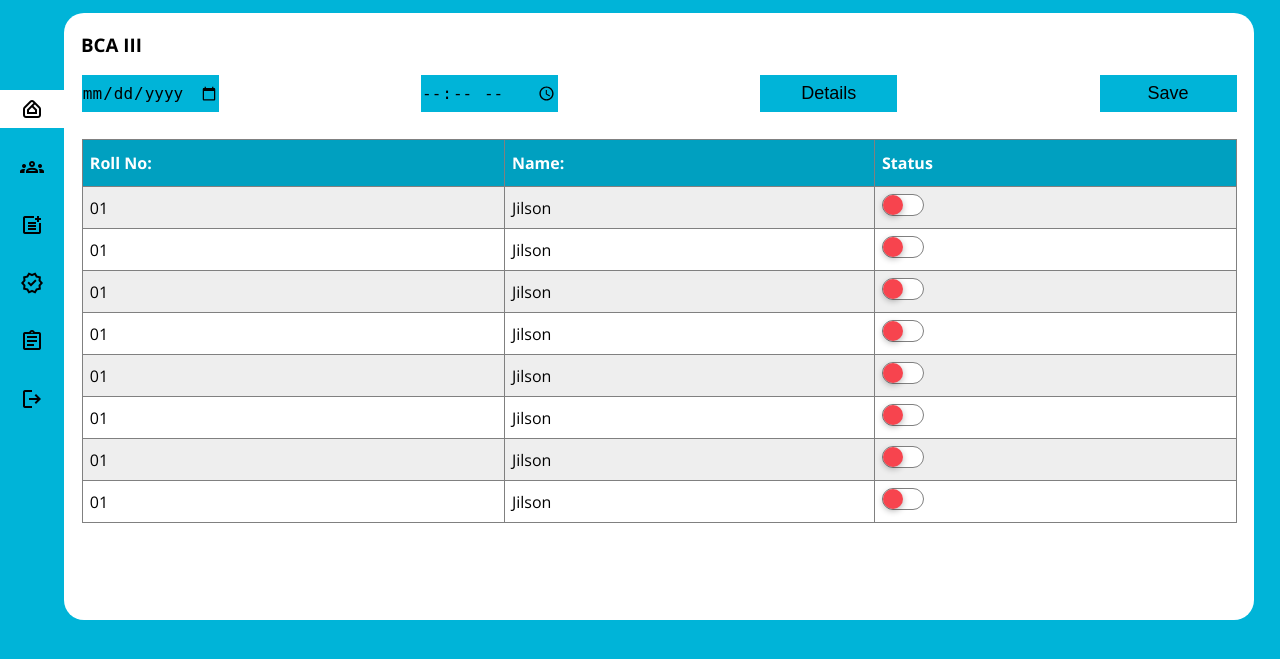
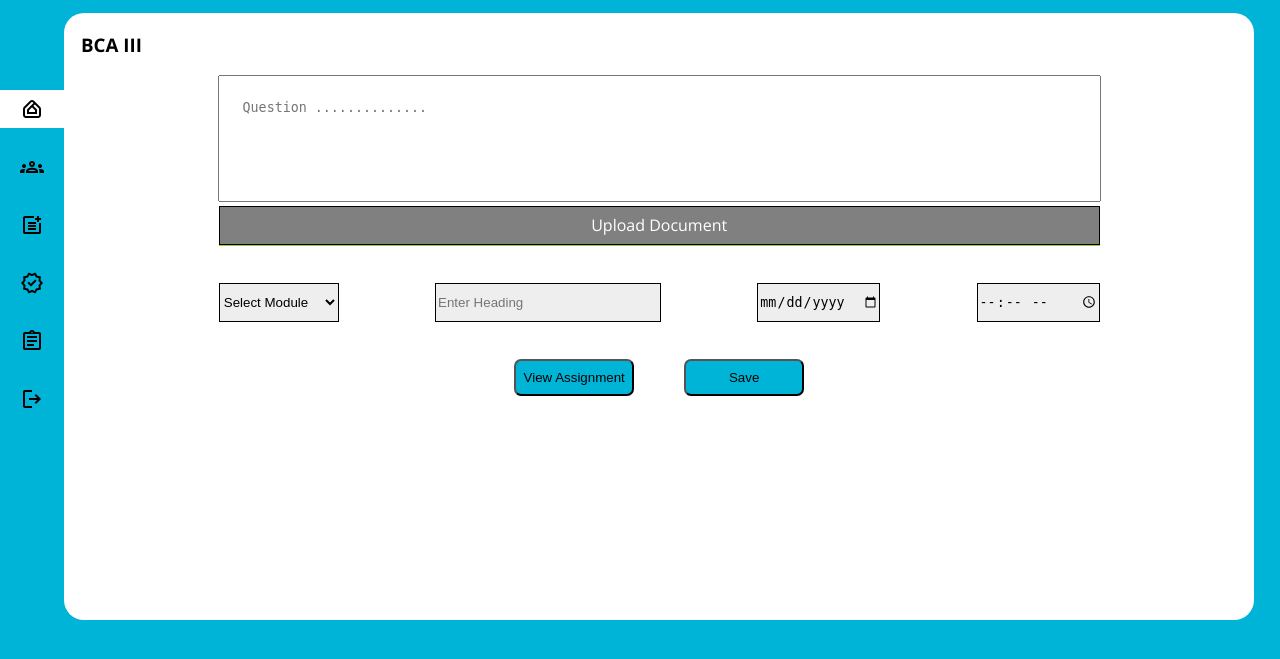
Before and after one commit to MatthewsM2/Online-Classroom-Management-System, a PHP site: page /Teacher_View/body.html in a window 1280 px wide. Shown: the top 659 px of the page. Run offline with PHP 8.4, Linux system fonts and the light colour scheme.

Commit message:
Assignment Front End Design Completed -- javascript had some issues in upload document after upload document name is not showing

```diff
--- a/Teacher_View/MainDiv4.css
+++ b/Teacher_View/MainDiv4.css
@@ -1,5 +1,5 @@
 .MainDiv4{
-    display: block;
+    display: none;
 }
 .attandDiv-btn-container{
     display: flex;
--- /dev/null
+++ b/Teacher_View/MainDiv5.css
@@ -0,0 +1,84 @@
+.assignment-container{
+    display: flex;
+    flex-direction: column;
+}
+#text-area-assignment-question{
+    align-self: center;
+    width: 70%;
+    height: 77px;
+    padding: 2%;
+    resize: none;
+}
+.assignment-module-select{
+    border: 1px solid black;
+    width: 120px;
+    height: 39px;
+    background-color: #eee;
+}
+.assignment-arrage-div{
+    margin-top: 4px;
+    width: 74%;
+    height: 40px;
+    align-self: center;
+    background-color: yellowgreen;
+}
+.assignment-file-upload{
+    margin:0px;
+    padding: 0%;
+    display: flex;
+    justify-content: center;
+    align-items: center;
+    margin: auto;
+    height: 33px;
+    padding: 2px;
+    border: 1px solid black;
+    color: white;
+    background-color: gray;
+    cursor: pointer;
+}
+.assignment-file-upload:hover{
+    background-color: rgb(141, 141, 141)
+}
+#assignment-input-document-ori{
+    width: 0.1px;
+    height: 0.1px;
+    opacity: 0;
+
+}
+.assignment-inputs{
+    margin-top: 37px;
+    align-self: center;
+    display: flex;
+    justify-content: space-between;
+    width: 74%;
+}
+.assignment-inp{
+    width: 120px;
+    height: 37px;
+    background-color: #eee;
+    border: 1px solid black;
+    cursor:text;
+}
+.assignment-heading{
+    width: 220px;
+    height: 35px;
+}
+.assignment-bts-container{
+    align-self: center;
+    display: flex;
+    justify-content: center;
+    gap: 50px;
+    align-items: center;
+    margin-top: 37px;
+    width: 74%;
+}
+.assignment-bts{
+    width: 120px;
+    height: 37px;
+    border-radius: 7px;
+    cursor: pointer;
+    background-color:#00b4d8;
+}
+.assignment-bts:hover{
+    background-color: #00b4d8af;
+}
--- a/Teacher_View/body.html
+++ b/Teacher_View/body.html
@@ -15,6 +15,7 @@
     <link rel="stylesheet" href="selectboxCss.css">
     <link rel="stylesheet" href="MainDiv4.css">
     <link rel="stylesheet" href="toggleBtn.css">
+    <link rel="stylesheet" href="MainDiv5.css">
 
 </head>
 
@@ -379,6 +380,28 @@
                 </div>
             </div>
         </div>
+        <div class="MainDiv MainDiv5">
+            <h3 id="class-title">BCA III</h3>
+            <div class="assignment-container">
+            <textarea name="" id="text-area-assignment-question" placeholder="Question .............."></textarea>
+            <div class="assignment-arrage-div"><label for="assignment-input-document-ori" id="assignment-file-label" class="assignment-file-upload">Upload Document</label><input type="file" name="" id="assignment-input-document-ori"></div>
+
+
+            <div class="assignment-inputs">
+                <select class="assignment-module-select" title="Select Module">
+                    <option value="" disabled selected hidden>Select Module</option>
+                    <option value="0">Module-1</option>
+                </select>
+                <input type="text"class="assignment-inp assignment-heading" placeholder="Enter Heading" title="Heading">
+                <input type="date"class="assignment-inp" title="Before Date">
+                <input type="time"class="assignment-inp" title="Before Time">
+            </div>
+            <div class="assignment-bts-container">
+                <input type="button" class="assignment-bts" value="View Assignment">
+                <input type="button" class="assignment-bts" value="Save">
+            </div>
+            </div>
+        </div>
     </div>
     </div>
 </body>
--- a/Teacher_View/fileSelect.js
+++ b/Teacher_View/fileSelect.js
@@ -22,3 +22,15 @@ thumbnailInput.addEventListener("change", function () {
     document.getElementById("thumb").style.display = "block";
   }
 });
+
+// here starts the upload btn in assignment div section upload document
+const oriInputBtn=document.getElementById("assignment-input-document-ori");
+const labelInputBtn=document.getElementById("assignment-file-label");
+oriInputBtn.addEventListener("change",function(){
+  if(oriInputBtn.value){
+    labelInputBtn.innerHTML = hideFilebtn.value.match(/[\/\\]([\w\d\s\.\-\(\)]+)$/);
+  }
+  else{
+    labelInputBtn.innerHTML ="Upload Document";
+  }
+});
```
